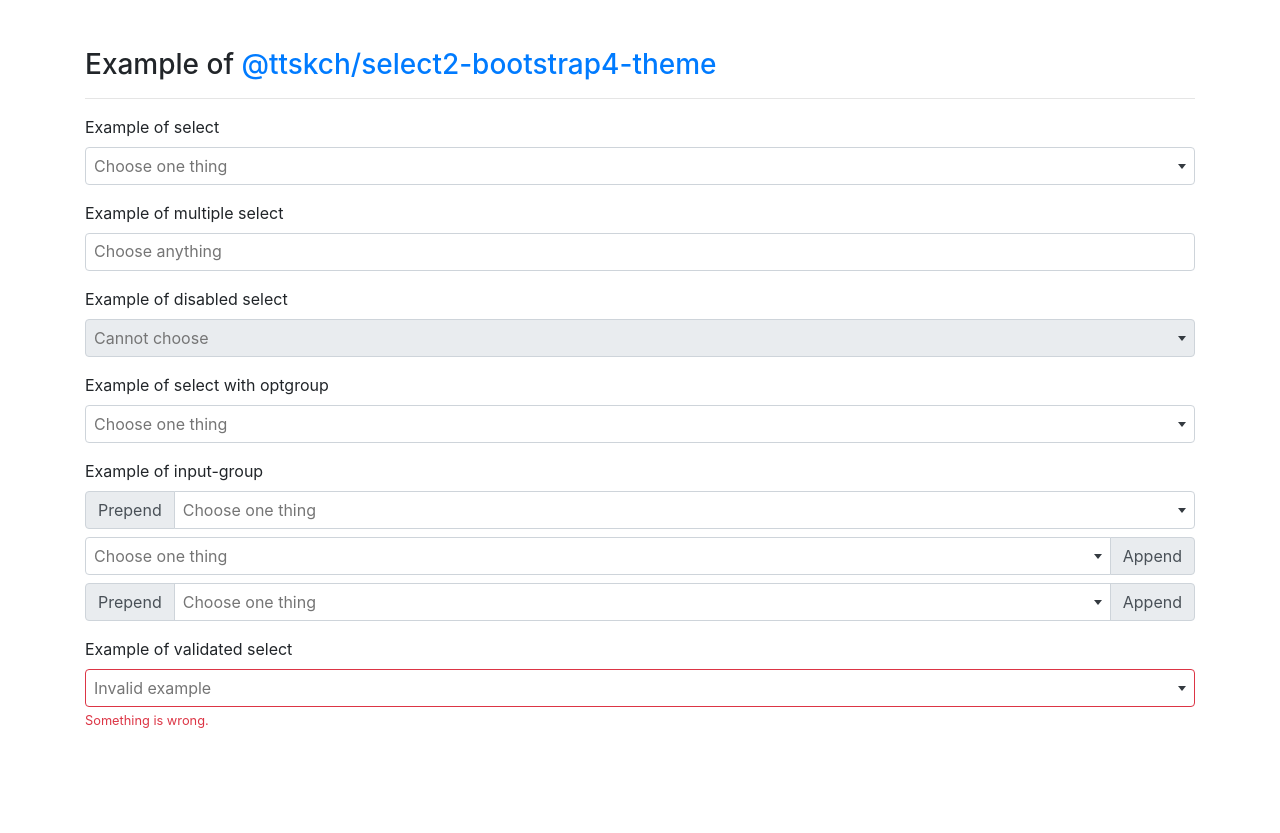
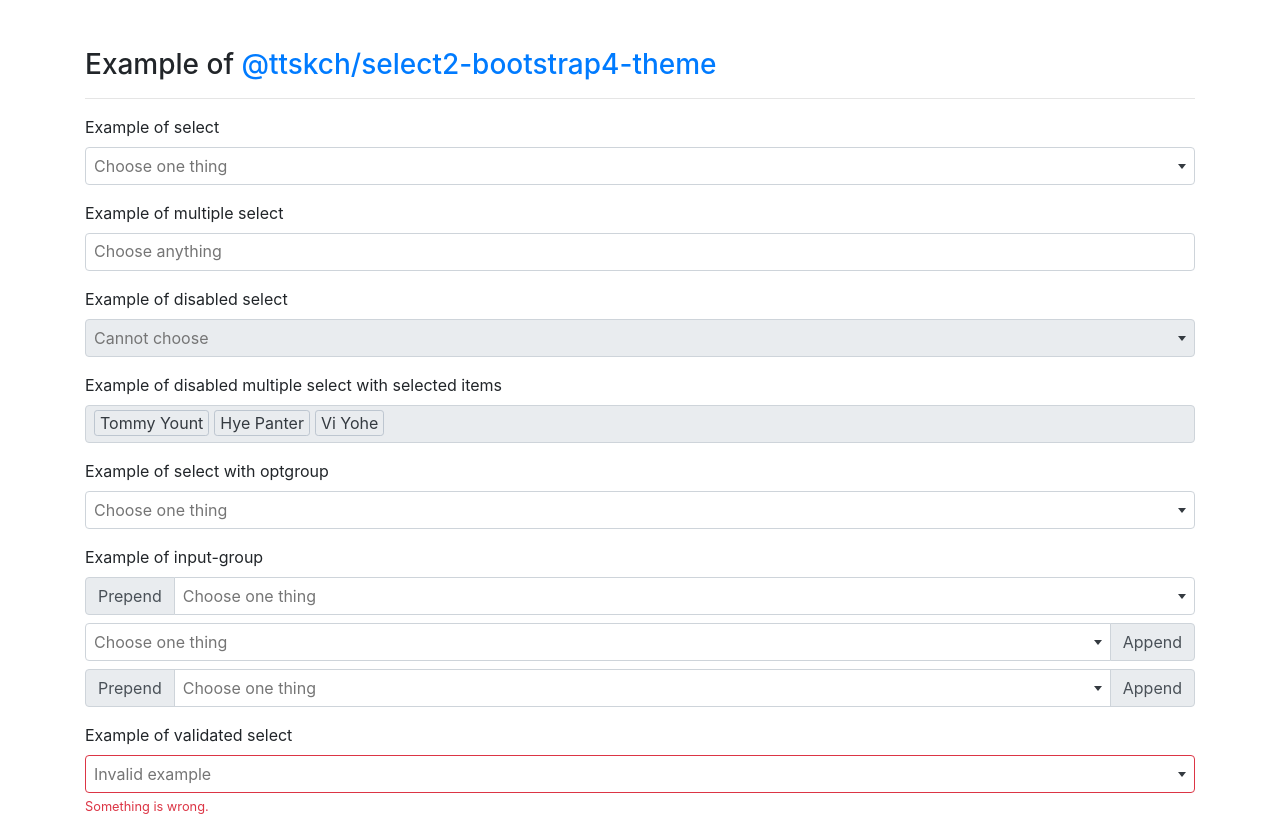
Before and after one commit to ttskch/select2-bootstrap4-theme, a website built with webpack: page docs/index.html in a window 1280 px wide. Before the commit the page ends 800 px from the top, so only its background shows below. Built offline with nearby package versions, Linux system fonts and the light colour scheme.

Commit message:
docs: ✏️ update demo

```diff
--- a/docs/index.html
+++ b/docs/index.html
@@ -63,6 +63,15 @@
     <div class="form-group">
       <label>Example of disabled select</label>
       <select disabled data-placeholder="Cannot choose" data-allow-clear="1">
+      </select>
+    </div>
+
+    <div class="form-group">
+      <label>Example of disabled multiple select with selected items</label>
+      <select disabled multiple>
+        <option selected>Tommy Yount</option>
+        <option selected>Hye Panter</option>
+        <option selected>Vi Yohe</option>
       </select>
     </div>
 
```
